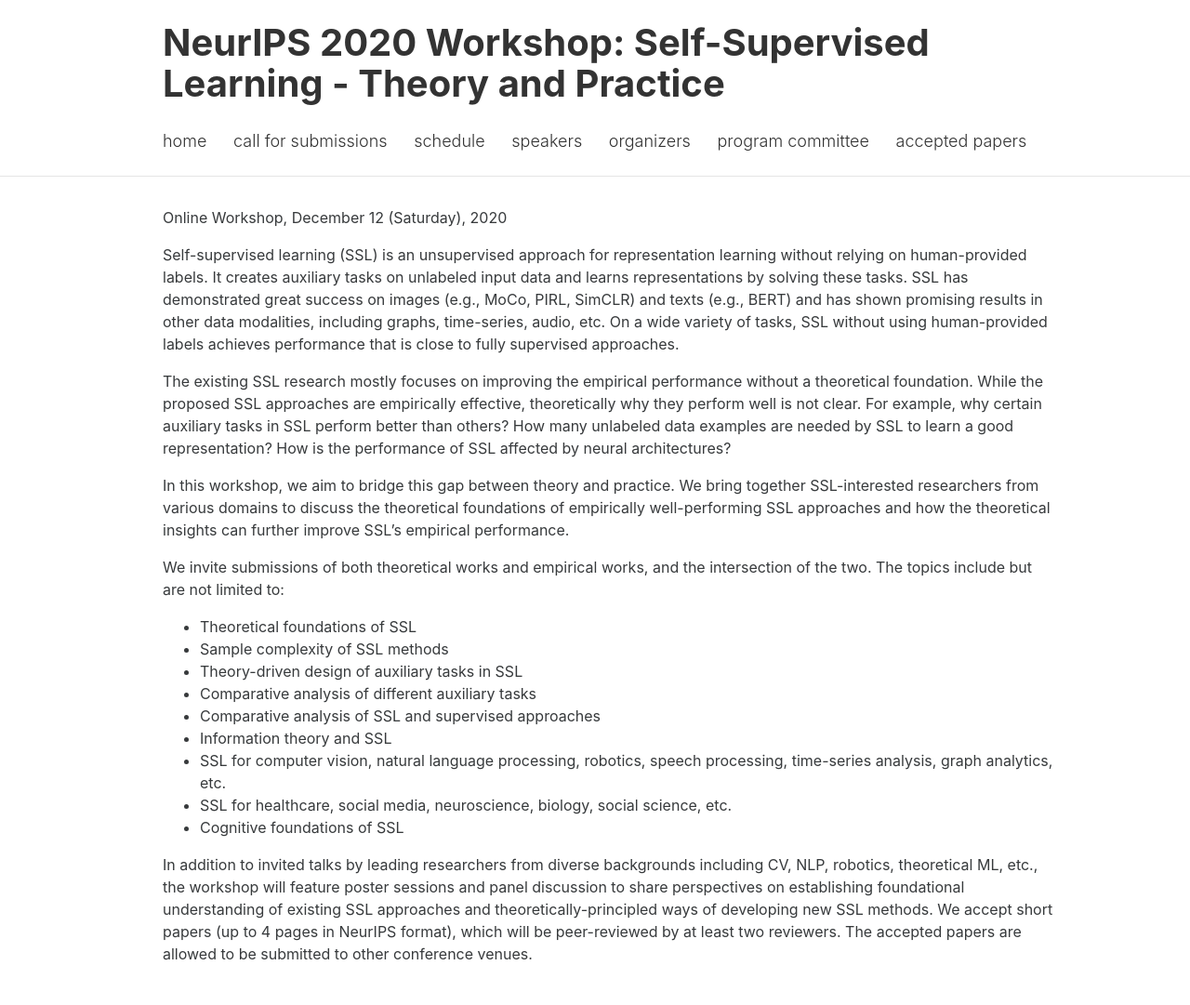
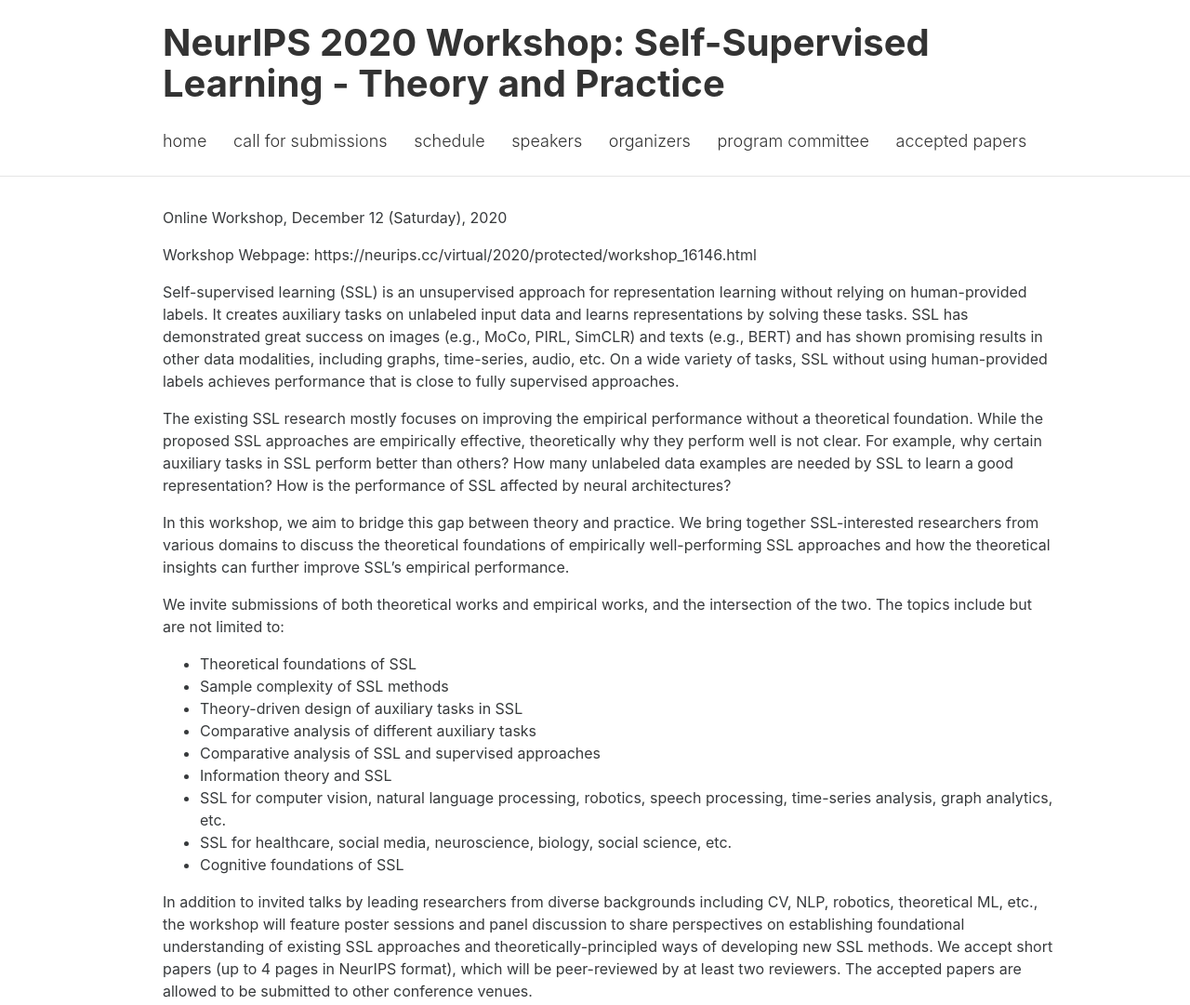
Before and after one commit to sslneurips21/sslneuips20.github.io, a plain HTML site: page index.html in a window 1280 px wide. Shown: the whole page at 93% size. Drawn offline with Linux system fonts and the light colour scheme.

Commit message:
Update index.html

```diff
--- a/index.html
+++ b/index.html
@@ -67,7 +67,11 @@
         </b> <br> -->
    Online Workshop,  December 12 (Saturday), 2020
 
+
     </p>
+  <p>
+   Workshop Webpage: https://neurips.cc/virtual/2020/protected/workshop_16146.html
+  </p>
 
     <p>Self-supervised learning (SSL) is an unsupervised approach for representation learning without relying on human-provided labels. It creates auxiliary tasks on unlabeled input data and learns representations by solving these tasks. SSL has demonstrated great success on images (e.g., MoCo, PIRL, SimCLR) and texts (e.g., BERT) and has shown promising results in other data modalities, including graphs, time-series, audio, etc. On a wide variety of tasks, SSL without using human-provided labels achieves performance that is close to fully supervised approaches.</p>
     <p>The existing SSL research mostly focuses on improving the empirical performance without a theoretical foundation. While the proposed SSL approaches are empirically effective, theoretically why they perform well is not clear. For example, why certain auxiliary tasks in SSL perform better than others? How many unlabeled data examples are needed by SSL to learn a good representation? How is the performance of SSL affected by neural architectures? </p>
```
